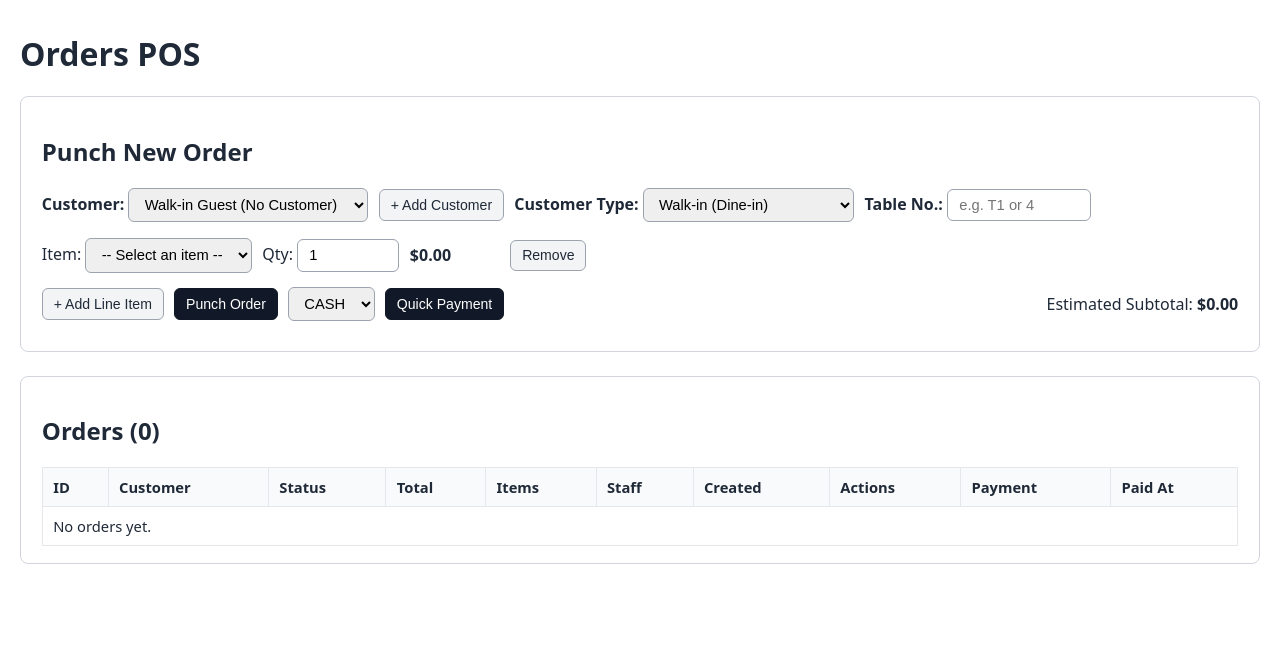
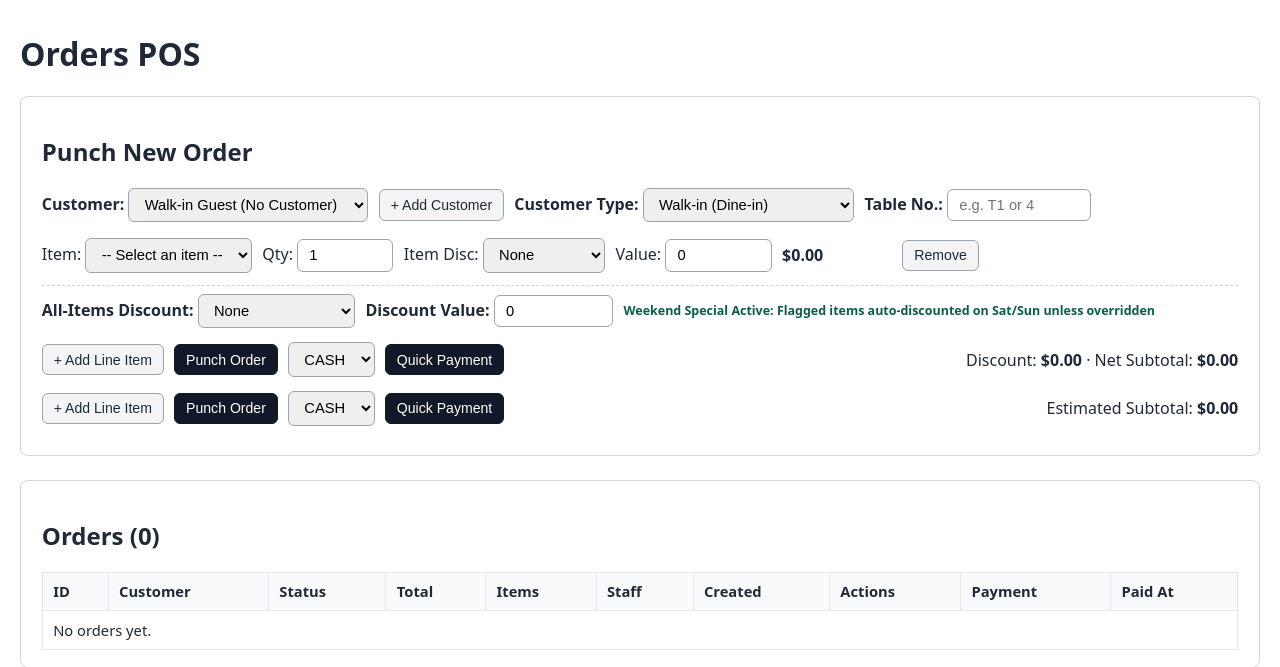
Before and after one commit to Mubarak77-C/inventory_app, a Node server app: template views/orders/index.ejs in a window 1280 px wide. Shown: the top 667 px of the page. Run offline with Node 20, Linux system fonts and the light colour scheme; the template is opened without the code that fills it, so the values that code supplies are empty.

Commit message:
"Adding manual & dynamic weekend discounts (fixed and % on all items or specific items"

```diff
--- a/views/orders/index.ejs
+++ b/views/orders/index.ejs
@@ -83,32 +83,77 @@
         </label>
       </div>
 
-      <div id="line-items">
+ <div id="line-items">
         <div class="row line-item">
           <label>
             Item:
             <select name="itemId" class="item-select" required>
-              <option value="" data-price="0" data-stock="0">-- Select an item --</option>
+              <option value="" data-price="0" data-stock="0" data-weekend="0" data-weekend-pct="0">-- Select an item --</option>
               <% (catalogItems || []).filter((item) => Number(item.stock_count) > 0).forEach((item) => { %>
                 <option
                   value="<%= item.id %>"
                   data-price="<%= Number(item.price) %>"
                   data-stock="<%= Number(item.stock_count) %>"
+                  data-weekend="<%= item.is_weekend_special ? 1 : 0 %>"
+                  data-weekend-pct="<%= Number(item.weekend_discount_pct || 0) %>"
                 >
-                  #<%= item.id %> — <%= item.name %> ($<%= Number(item.price).toFixed(2) %> | Stock: <%= item.stock_count %>)
+                  #<%= item.id %> — <%= item.name %> ($<%= Number(item.price).toFixed(2) %> | Stock: <%= item.stock_count %><%= item.is_weekend_special && Number(item.weekend_discount_pct) > 0 ? ' | Weekend ' + Number(item.weekend_discount_pct) + '% off' : '' %>)
                 </option>
               <% }) %>
             </select>
           </label>
           <label>
             Qty:
-            <input type="number" name="quantity" class="qty-input" min="1" value="1" required style="width: 78px;" />
+            <input type="number" name="quantity" class="qty-input" min="1" value="1" required style="width: 72px;" />
           </label>
-          <span class="line-preview" style="min-width: 90px; font-weight: 600;">$0.00</span>
+          <label>
+            Item Disc:
+            <select name="itemDiscountType" class="item-disc-type">
+              <option value="NONE">None</option>
+              <option value="FIXED">Fixed ($)</option>
+              <option value="PERCENT">Percent (%)</option>
+            </select>
+          </label>
+          <label>
+            Value:
+            <input type="number" name="itemDiscountValue" class="item-disc-val" min="0" step="0.01" value="0" style="width: 82px;" />
+          </label>
+          <span class="line-preview" style="min-width: 110px; font-weight: 600;">$0.00</span>
           <button type="button" class="remove-row">Remove</button>
         </div>
       </div>
 
+      <div class="row" style="margin-top: 0.5rem; padding-top: 0.5rem; border-top: 1px dashed #d1d5db;">
+        <label for="order-discount-type">
+          <strong>All-Items Discount:</strong>
+          <select id="order-discount-type" name="discountType">
+            <option value="NONE">None</option>
+            <option value="FIXED">Fixed Amount ($)</option>
+            <option value="PERCENT">Percentage (%)</option>
+          </select>
+        </label>
+        <label for="order-discount-value">
+          <strong>Discount Value:</strong>
+          <input type="number" id="order-discount-value" name="discountValue" min="0" step="0.01" value="0" style="width: 95px;" />
+        </label>
+        <span id="weekend-badge" class="cust-sub" style="margin-top: 0; font-weight: 600; color: #065f46;"></span>
+      </div>
+
+      <div class="row" style="justify-content: space-between; margin-top: 0.9rem;">
+        <div class="row" style="margin-bottom: 0;">
+          <button type="button" id="add-row">+ Add Line Item</button>
+          <button type="submit" id="punch-order-btn" class="btn-primary">Punch Order</button>
+          <select id="quick-payment-method" aria-label="Quick payment method">
+            <option value="CASH">CASH</option>
+            <option value="CARD">CARD</option>
+            <option value="UPI">UPI</option>
+          </select>
+          <button type="button" id="quick-pay-btn" class="btn-primary">Quick Payment</button>
+        </div>
+        <div>
+          Discount: <strong id="estimated-discount">$0.00</strong> · Net Subtotal: <strong id="estimated-total">$0.00</strong>
+        </div>
+      </div>
       <div class="row" style="justify-content: space-between; margin-top: 0.9rem;">
         <div class="row" style="margin-bottom: 0;">
           <button type="button" id="add-row">+ Add Line Item</button>
@@ -398,6 +443,11 @@
     const onlineChannelField = document.getElementById("online-channel-field");
     const onlineChannelSelect = document.getElementById("online-channel-select");
 
+    const orderDiscountTypeEl = document.getElementById("order-discount-type");
+    const orderDiscountValueEl = document.getElementById("order-discount-value");
+    const estimatedDiscountEl = document.getElementById("estimated-discount");
+    const weekendBadgeEl = document.getElementById("weekend-badge");
+
     function syncOrderTypeFields() {
       const selectedType = orderTypeSelect ? orderTypeSelect.value : "WALK_IN";
       const isWalkIn = selectedType === "WALK_IN";
@@ -484,22 +534,72 @@
 
     let currentIdempotencyKey = createKey();
 
+    const isWeekendNow = [0, 6].includes(new Date().getDay());
+    if (weekendBadgeEl) {
+      weekendBadgeEl.textContent = isWeekendNow
+        ? "Weekend Special Active: Flagged items auto-discounted on Sat/Sun unless overridden"
+        : "Weekday mode: Weekend special auto-discount activates on Sat & Sun";
+    }
+
+    function computeLineDisc(gross, type, val) {
+      const cleanType = String(type || "NONE").toUpperCase();
+      const num = Math.max(0, Number(val || 0));
+      if (!num || gross <= 0) return 0;
+      if (cleanType === "FIXED") return Math.min(gross, num);
+      if (cleanType === "PERCENT") return Math.min(gross, (gross * Math.min(100, num)) / 100);
+      return 0;
+    }
+
+
     function recalcSubtotal() {
-      let total = 0;
+      let grossSum = 0;
+      let afterItemsSum = 0;
+
       lineItemsContainer.querySelectorAll(".line-item").forEach((row) => {
         const select = row.querySelector(".item-select");
         const qtyInput = row.querySelector(".qty-input");
+        const discTypeEl = row.querySelector(".item-disc-type");
+        const discValEl = row.querySelector(".item-disc-val");
         const preview = row.querySelector(".line-preview");
+
         const option = select.options[select.selectedIndex];
         const price = option ? Number(option.dataset.price || 0) : 0;
+        const isWknd = option && option.dataset.weekend === "1";
+        const wkndPct = option ? Number(option.dataset.weekendPct || 0) : 0;
         const qty = Math.max(0, Number(qtyInput.value || 0));
-        const lineSum = price * qty;
-        total += lineSum;
-        preview.textContent = "$" + lineSum.toFixed(2);
+        const gross = price * qty;
+
+        let lineDisc = computeLineDisc(
+          gross,
+          discTypeEl ? discTypeEl.value : "NONE",
+          discValEl ? discValEl.value : 0,
+        );
+        if (lineDisc === 0 && isWeekendNow && isWknd && wkndPct > 0) {
+          lineDisc = computeLineDisc(gross, "PERCENT", wkndPct);
+        }
+
+        const netLine = Math.max(0, gross - lineDisc);
+        grossSum += gross;
+        afterItemsSum += netLine;
+        preview.textContent =
+          lineDisc > 0
+            ? `$${netLine.toFixed(2)} (-$${lineDisc.toFixed(2)})`
+            : `$${netLine.toFixed(2)}`;
       });
-      estimatedTotalEl.textContent = "$" + total.toFixed(2);
+
+      const orderDisc = computeLineDisc(
+        afterItemsSum,
+        orderDiscountTypeEl ? orderDiscountTypeEl.value : "NONE",
+        orderDiscountValueEl ? orderDiscountValueEl.value : 0,
+      );
+      const totalDiscount = (grossSum - afterItemsSum) + orderDisc;
+      const netTotal = Math.max(0, afterItemsSum - orderDisc);
+
+      if (estimatedDiscountEl) {
+        estimatedDiscountEl.textContent = "$" + totalDiscount.toFixed(2);
+      }
+      estimatedTotalEl.textContent = "$" + netTotal.toFixed(2);
     }
-
     function buildRowHtml() {
       const firstSelect = lineItemsContainer.querySelector(".item-select");
       const optionsHtml = firstSelect ? firstSelect.innerHTML : '<option value="">-- Select --</option>';
@@ -512,14 +612,28 @@
         </label>
         <label>
           Qty:
-          <input type="number" name="quantity" class="qty-input" min="1" value="1" required style="width: 78px;" />
+          <input type="number" name="quantity" class="qty-input" min="1" value="1" required style="width: 72px;" />
         </label>
-        <span class="line-preview" style="min-width: 90px; font-weight: 600;">$0.00</span>
+        <label>
+          Item Disc:
+          <select name="itemDiscountType" class="item-disc-type">
+            <option value="NONE">None</option>
+            <option value="FIXED">Fixed ($)</option>
+            <option value="PERCENT">Percent (%)</option>
+          </select>
+        </label>
+        <label>
+          Value:
+          <input type="number" name="itemDiscountValue" class="item-disc-val" min="0" step="0.01" value="0" style="width: 82px;" />
+        </label>
+        <span class="line-preview" style="min-width: 110px; font-weight: 600;">$0.00</span>
         <button type="button" class="remove-row">Remove</button>
       `;
       return div;
     }
 
+    if (orderDiscountTypeEl) orderDiscountTypeEl.addEventListener("change", recalcSubtotal);
+    if (orderDiscountValueEl) orderDiscountValueEl.addEventListener("input", recalcSubtotal);
     addRowBtn.addEventListener("click", () => {
       lineItemsContainer.appendChild(buildRowHtml());
       recalcSubtotal();
@@ -541,10 +655,15 @@
     async function submitOrder(targetStatus, paymentMethod = null) {
       feedback.innerHTML = "";
 
-      const items = Array.from(lineItemsContainer.querySelectorAll(".line-item")).map((row) => ({
+     const items = Array.from(lineItemsContainer.querySelectorAll(".line-item")).map((row) => ({
         itemId: Number(row.querySelector(".item-select").value),
         quantity: Number(row.querySelector(".qty-input").value),
+        discountType: row.querySelector(".item-disc-type")?.value || "NONE",
+        discountValue: Number(row.querySelector(".item-disc-val")?.value || 0),
       }));
+
+      const discountType = orderDiscountTypeEl ? orderDiscountTypeEl.value : "NONE";
+      const discountValue = orderDiscountValueEl ? Number(orderDiscountValueEl.value || 0) : 0;
 
       const customerId =
         customerSelect && customerSelect.value ? Number(customerSelect.value) : null;
```
Also changed, not shown: controllers/orderController.js (+9 -0 lines), models/orderModel.js (+231 -21 lines).
